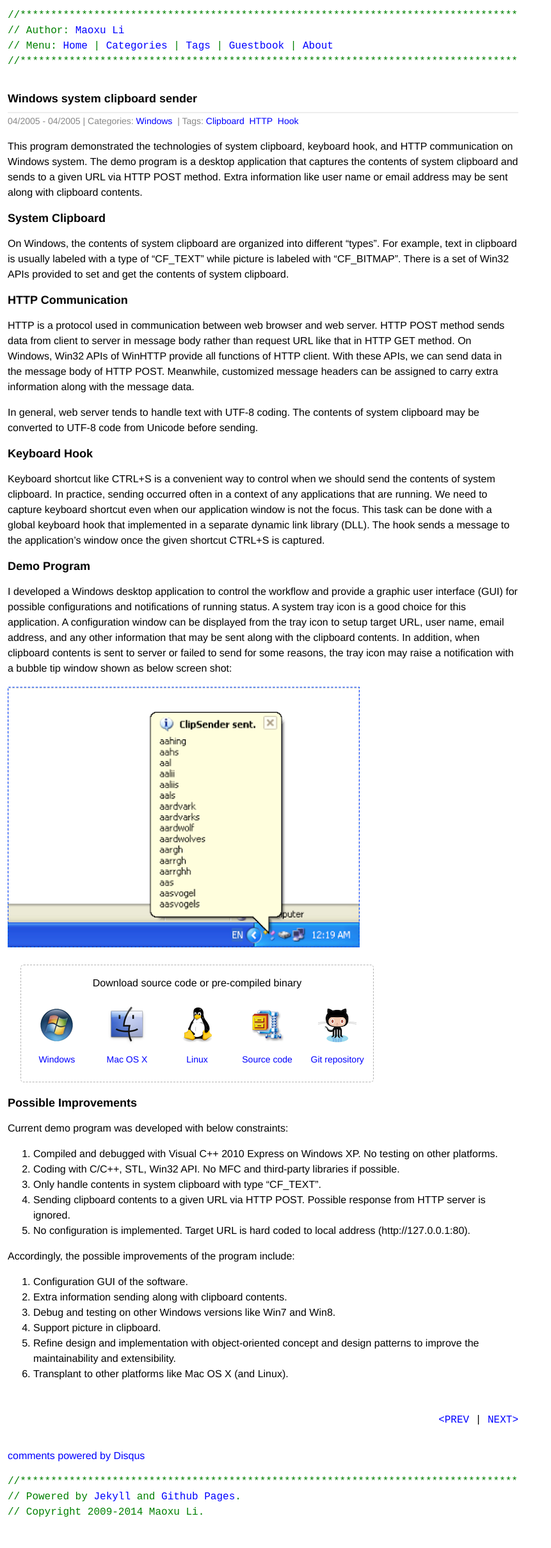
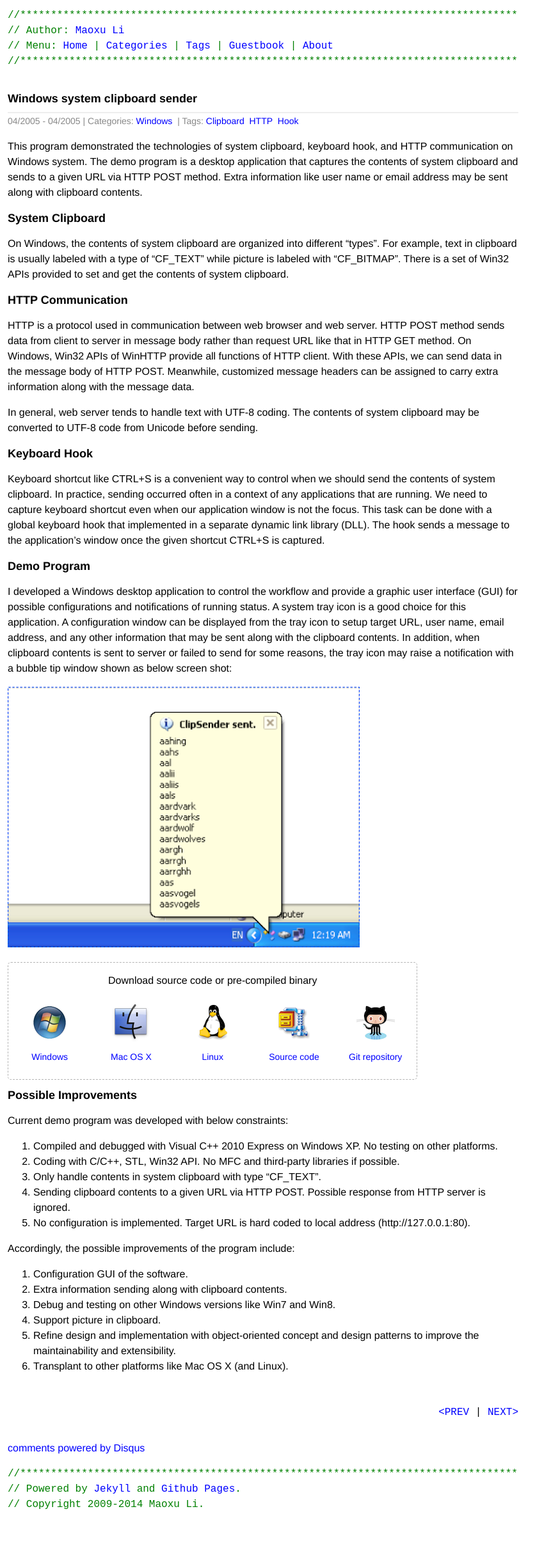
Before and after one commit to maoxuli/portfolio.maoxuli.com, a Jekyll site: the page built from _posts/2005-04-01-windows-system-clipboard-sender.md, in a window 1280 px wide. Shown: the whole page at 64% size, without its empty margins (0-861 px from the left). Built offline with Jekyll 4.4.1, drawn with Linux system fonts in a browser that asks for light colours; Markdown is read by kramdown in place of the engine named in the settings; comment, search, counter and statistics services are not loaded.

Commit message:
download table width

```diff
--- a/css/main.css
+++ b/css/main.css
@@ -208,8 +208,7 @@ div.box {
 }
 
 #download {
-	margin: 20px;
-	width:550px;
+	width:80%;
 	text-align:center;
 }
 
```
